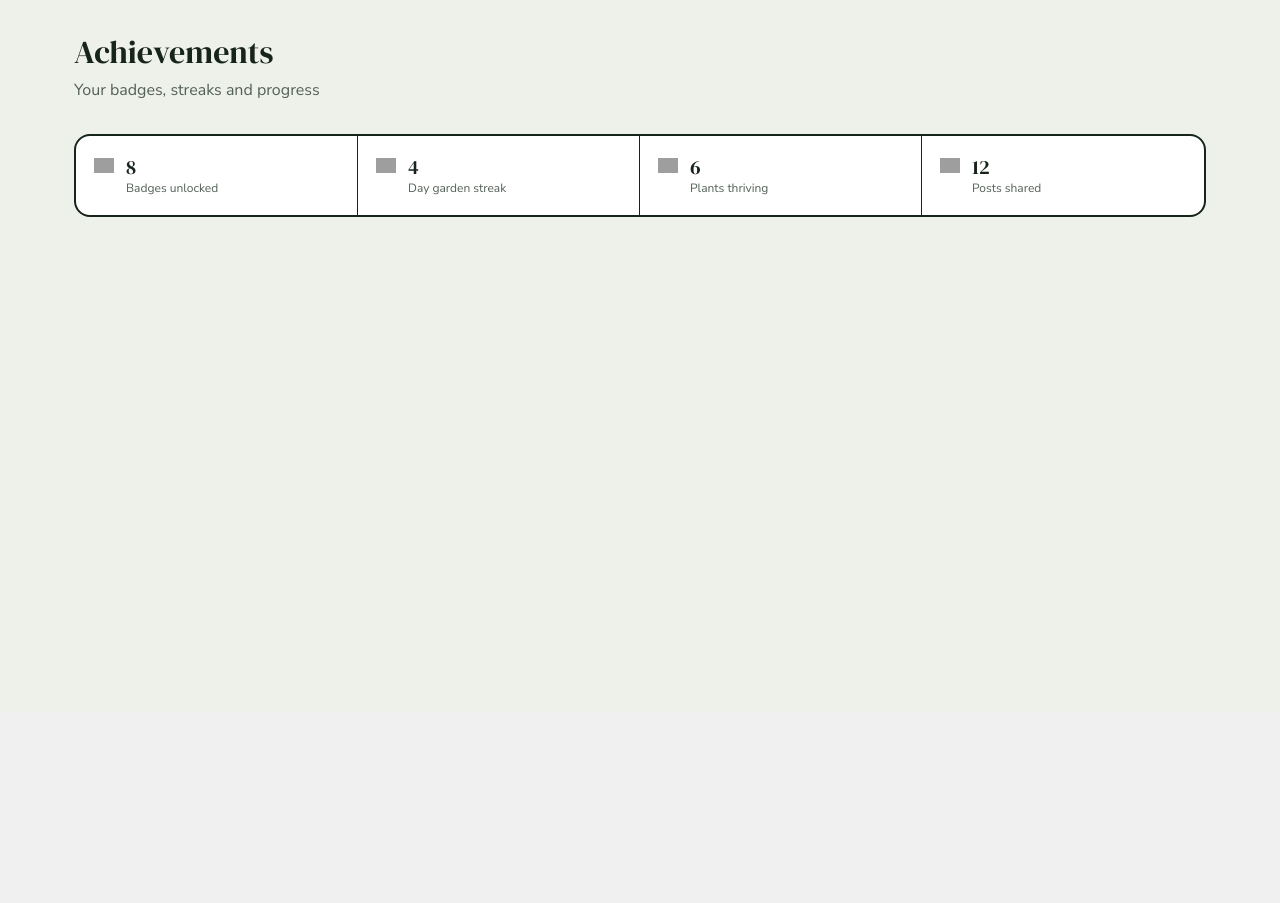
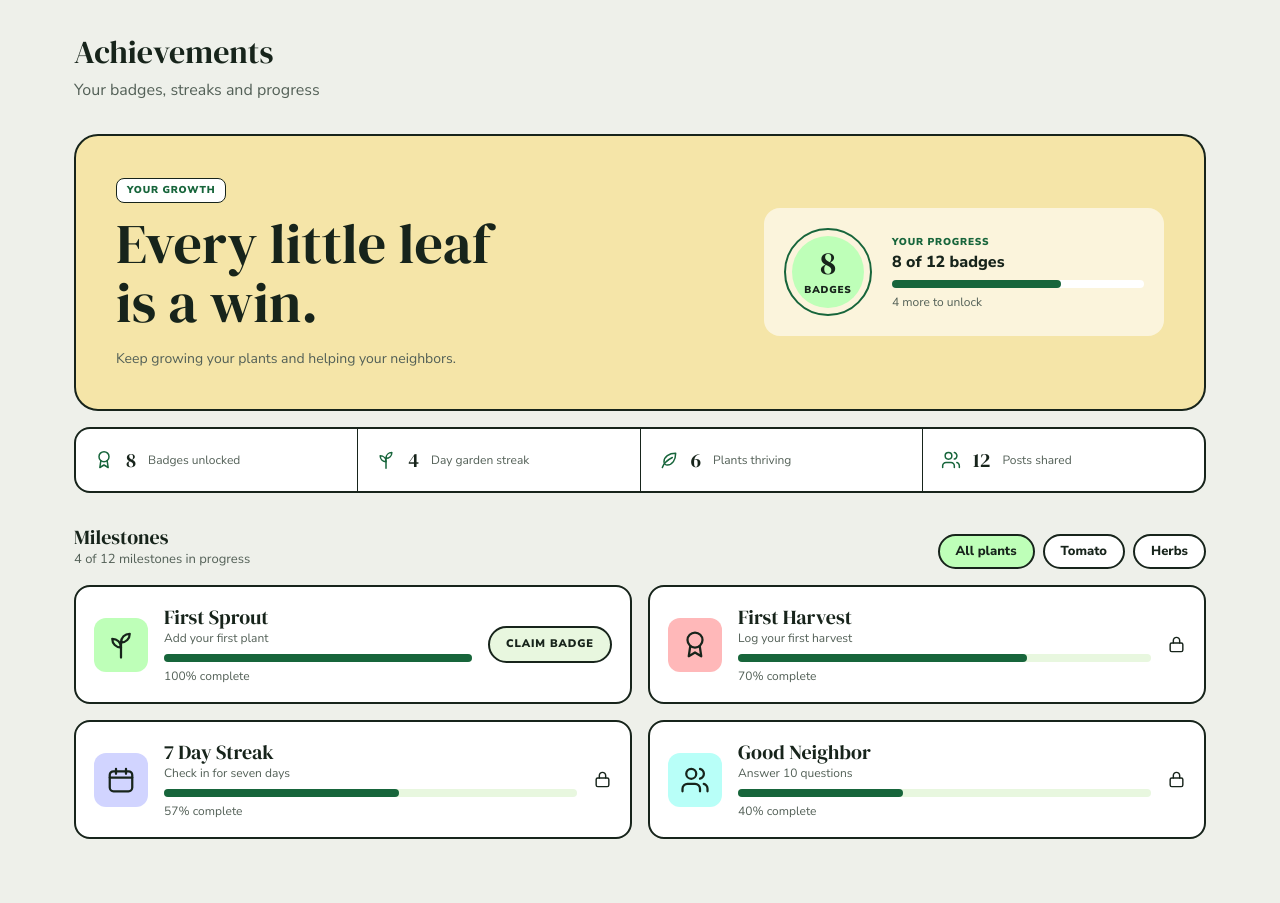
Before and after one commit to WilliamJesUI/Group-1-KKI, a Django app: page /achievements/ in a window 1280 px wide. Shown: the part 88-991 px from the top of the page. Before the commit the page ends 305 px from the top, so only its background shows below. Run offline with Django 5.2, Linux system fonts and the light colour scheme; grey boxes are pictures that could not be loaded.

Commit message:
feat: build achievements page from Figma

```diff
--- a/achievements/templates/achievements.html
+++ b/achievements/templates/achievements.html
@@ -7,40 +7,78 @@
 <h1 class="font-display text-[32px] leading-tight">Achievements</h1>
 <p class="mt-1.5 text-ink-soft">Your badges, streaks and progress</p>
 
-<!-- Statistik -->
-<div class="mt-8 grid grid-cols-2 overflow-hidden rounded-2xl border-2 border-ink bg-surface lg:grid-cols-4">
+{# Hero: headline on the left, badge progress card on the right #}
+<section class="mt-8 flex flex-col gap-8 rounded-3xl border-2 border-ink bg-butter p-6 sm:p-10 lg:flex-row lg:items-center lg:justify-between">
+    <div class="max-w-[420px]">
+        <span class="inline-block rounded-lg border-[1.5px] border-ink bg-surface px-2.5 py-1 text-[10px] font-black uppercase tracking-[0.08em] text-brand">Your growth</span>
+        <h2 class="mt-3 font-display text-5xl leading-[1.05] sm:text-[56px]">Every little leaf<br>is a win.</h2>
+        <p class="mt-4 text-sm text-ink-soft">Keep growing your plants and helping your neighbors.</p>
+    </div>
 
-  <div class="flex items-start gap-3 border-r border-ink p-[18px]">
-    <img src="{% static 'img/icons/badge.svg' %}" alt="" width="20" height="20" class="mt-1 shrink-0">
-    <div>
-      <p class="font-display text-[20px] leading-[26px]">8</p>
-      <p class="text-xs leading-[17px] text-ink-soft">Badges unlocked</p>
+    <div class="flex items-center gap-5 rounded-2xl bg-surface/60 p-5 lg:w-[400px]">
+        <div class="size-[88px] shrink-0 rounded-full border-2 border-brand p-1.5">
+            <div class="flex size-full flex-col items-center justify-center rounded-full bg-brand-soft">
+                <span class="font-display text-[32px] leading-none">{{ unlocked }}</span>
+                <span class="mt-1 text-[10px] font-black uppercase tracking-[0.08em]">Badges</span>
+            </div>
+        </div>
+        <div class="min-w-0 flex-1">
+            <p class="text-[10px] font-black uppercase tracking-[0.08em] text-brand">Your progress</p>
+            <p class="font-extrabold">{{ unlocked }} of {{ total }} badges</p>
+            <div class="mt-1.5 h-2 rounded-full bg-surface" role="progressbar" aria-valuemin="0" aria-valuemax="{{ total }}" aria-valuenow="{{ unlocked }}" aria-label="Badges unlocked">
+                <div class="h-full rounded-full bg-brand" style="width: {{ progress_percent }}%"></div>
+            </div>
+            <p class="mt-1.5 text-xs text-ink-soft">{{ remaining }} more to unlock</p>
+        </div>
     </div>
-  </div>
+</section>
 
-  <div class="flex items-start gap-3 border-ink p-[18px] lg:border-r">
-    <img src="{% static 'img/icons/flame.svg' %}" alt="" width="20" height="20" class="mt-1 shrink-0">
-    <div>
-      <p class="font-display text-[20px] leading-[26px]">4</p>
-      <p class="text-xs leading-[17px] text-ink-soft">Day garden streak</p>
+{# Stats: icon, number and label on one line. gap-px on a dark background draws the dividers. #}
+<section class="mt-4 grid grid-cols-2 gap-px overflow-hidden rounded-2xl border-2 border-ink bg-ink lg:grid-cols-4">
+    {% for stat in stats %}
+    <div class="flex items-center gap-3 bg-surface p-[18px]">
+        <img src="{% static stat.icon %}" alt="" width="20" height="20" class="shrink-0">
+        <span class="font-display text-xl leading-[26px]">{{ stat.value }}</span>
+        <span class="text-xs text-ink-soft">{{ stat.label }}</span>
     </div>
-  </div>
+    {% endfor %}
+</section>
 
-  <div class="flex items-start gap-3 border-r border-t border-ink p-[18px] lg:border-t-0">
-    <img src="{% static 'img/icons/sprout.svg' %}" alt="" width="20" height="20" class="mt-1 shrink-0">
-    <div>
-      <p class="font-display text-[20px] leading-[26px]">6</p>
-      <p class="text-xs leading-[17px] text-ink-soft">Plants thriving</p>
+{# Milestones #}
+<section class="mt-8 pb-8">
+    <div class="flex flex-wrap items-end justify-between gap-3">
+        <div>
+            <h2 class="font-display text-xl leading-tight">Milestones</h2>
+            <p class="text-[13px] text-ink-soft">{{ milestones_in_progress }} of {{ total }} milestones in progress</p>
+        </div>
+        <div class="flex gap-2">
+            <button type="button" aria-pressed="true" class="rounded-full border-2 border-ink bg-brand-soft px-4 py-1.5 text-[13px] font-extrabold">All plants</button>
+            <button type="button" aria-pressed="false" class="rounded-full border-2 border-ink bg-surface px-4 py-1.5 text-[13px] font-extrabold hover:bg-brand-tint">Tomato</button>
+            <button type="button" aria-pressed="false" class="rounded-full border-2 border-ink bg-surface px-4 py-1.5 text-[13px] font-extrabold hover:bg-brand-tint">Herbs</button>
+        </div>
     </div>
-  </div>
 
-  <div class="flex items-start gap-3 border-t border-ink p-[18px] lg:border-t-0">
-    <img src="{% static 'img/icons/message.svg' %}" alt="" width="20" height="20" class="mt-1 shrink-0">
-    <div>
-      <p class="font-display text-[20px] leading-[26px]">12</p>
-      <p class="text-xs leading-[17px] text-ink-soft">Posts shared</p>
+    <div class="mt-4 grid gap-4 lg:grid-cols-2">
+        {% for m in milestones %}
+        <article class="flex items-center gap-4 rounded-2xl border-2 border-ink bg-surface p-[18px]">
+            <span class="flex size-[54px] shrink-0 items-center justify-center rounded-xl {{ m.tone }}">
+                <img src="{% static m.icon %}" alt="" width="30" height="30">
+            </span>
+            <div class="min-w-0 flex-1">
+                <h3 class="font-display text-xl leading-tight">{{ m.title }}</h3>
+                <p class="text-xs text-ink-soft">{{ m.description }}</p>
+                <div class="mt-2 h-2 rounded-full bg-brand-tint" role="progressbar" aria-valuemin="0" aria-valuemax="100" aria-valuenow="{{ m.percent }}" aria-label="{{ m.title }} progress">
+                    <div class="h-full rounded-full bg-brand" style="width: {{ m.percent }}%"></div>
+                </div>
+                <p class="mt-1.5 text-xs text-ink-soft">{{ m.percent }}% complete</p>
+            </div>
+            {% if m.percent == 100 %}
+            <button type="button" class="shrink-0 rounded-full border-2 border-ink bg-brand-tint px-4 py-2 text-[11px] font-black uppercase tracking-[0.08em] hover:bg-brand-soft">Claim badge</button>
+            {% else %}
+            <img src="{% static 'img/icons/ach-lock.svg' %}" alt="Locked" width="19" height="19" class="shrink-0">
+            {% endif %}
+        </article>
+        {% endfor %}
     </div>
-  </div>
-
-</div>
+</section>
 {% endblock content %}
--- a/achievements/views.py
+++ b/achievements/views.py
@@ -1,5 +1,34 @@
 from django.shortcuts import render
 
-# Create your views here.
+# Sample data that matches the Figma design. Later this will come from the database.
+STATS = [
+    {"icon": "img/icons/ach-award.svg", "value": 8, "label": "Badges unlocked"},
+    {"icon": "img/icons/ach-sprout.svg", "value": 4, "label": "Day garden streak"},
+    {"icon": "img/icons/ach-leaf.svg", "value": 6, "label": "Plants thriving"},
+    {"icon": "img/icons/ach-users.svg", "value": 12, "label": "Posts shared"},
+]
+
+MILESTONES = [
+    {"title": "First Sprout", "description": "Add your first plant", "percent": 100,
+     "icon": "img/icons/ach-sprout-lg.svg", "tone": "bg-brand-soft"},
+    {"title": "First Harvest", "description": "Log your first harvest", "percent": 70,
+     "icon": "img/icons/ach-award-lg.svg", "tone": "bg-pink"},
+    {"title": "7 Day Streak", "description": "Check in for seven days", "percent": 57,
+     "icon": "img/icons/ach-calendar-lg.svg", "tone": "bg-lilac"},
+    {"title": "Good Neighbor", "description": "Answer 10 questions", "percent": 40,
+     "icon": "img/icons/ach-users-lg.svg", "tone": "bg-[#b8fff8]"},
+]
+
+
 def show_achievements(request):
-    return render(request, 'achievements.html')
+    unlocked, total = 8, 12
+    context = {
+        "unlocked": unlocked,
+        "total": total,
+        "remaining": total - unlocked,
+        "progress_percent": round(unlocked / total * 100),
+        "milestones_in_progress": 4,
+        "stats": STATS,
+        "milestones": MILESTONES,
+    }
+    return render(request, "achievements.html", context)
--- a/templates/header.html
+++ b/templates/header.html
@@ -32,7 +32,7 @@ The .nav-tab and .nav-tab-active styles are in base.html, and static/js/navbar.j
                 <a href="{% url 'events:show_events' %}" class="nav-tab {% if app == 'events' %}nav-tab-active{% endif %}">Events</a>
                 <a href="#" class="nav-tab {% if app == 'encyclopedia' %}nav-tab-active{% endif %}">Encyclopedia</a>
                 <a href="{% url 'community:show_questions' %}" class="nav-tab {% if app == 'community' %}nav-tab-active{% endif %}">Community</a>
-                <a href="#" class="nav-tab {% if app == 'achievements' %}nav-tab-active{% endif %}">Achievements</a>
+                <a href="{% url 'achievements:show_achievements' %}" class="nav-tab {% if app == 'achievements' %}nav-tab-active{% endif %}">Achievements</a>
                 <a href="#" class="nav-tab {% if app == 'profile' %}nav-tab-active{% endif %}">Profile</a>
             </nav>
 
```
